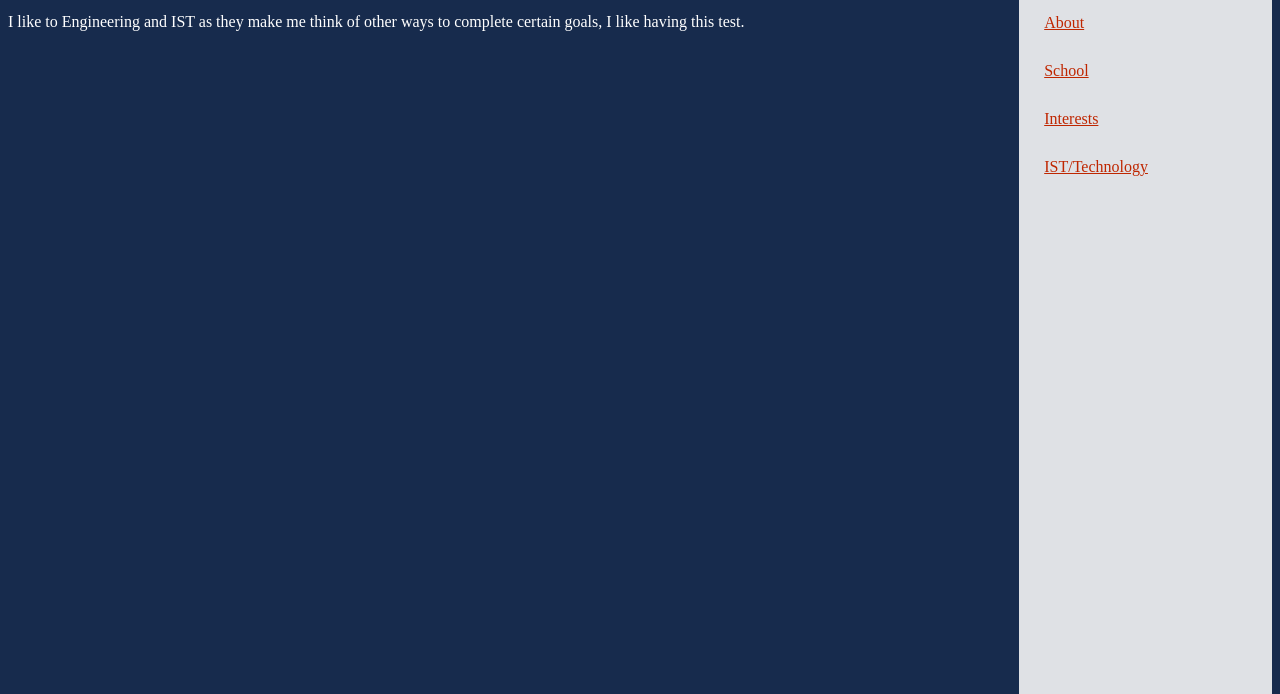
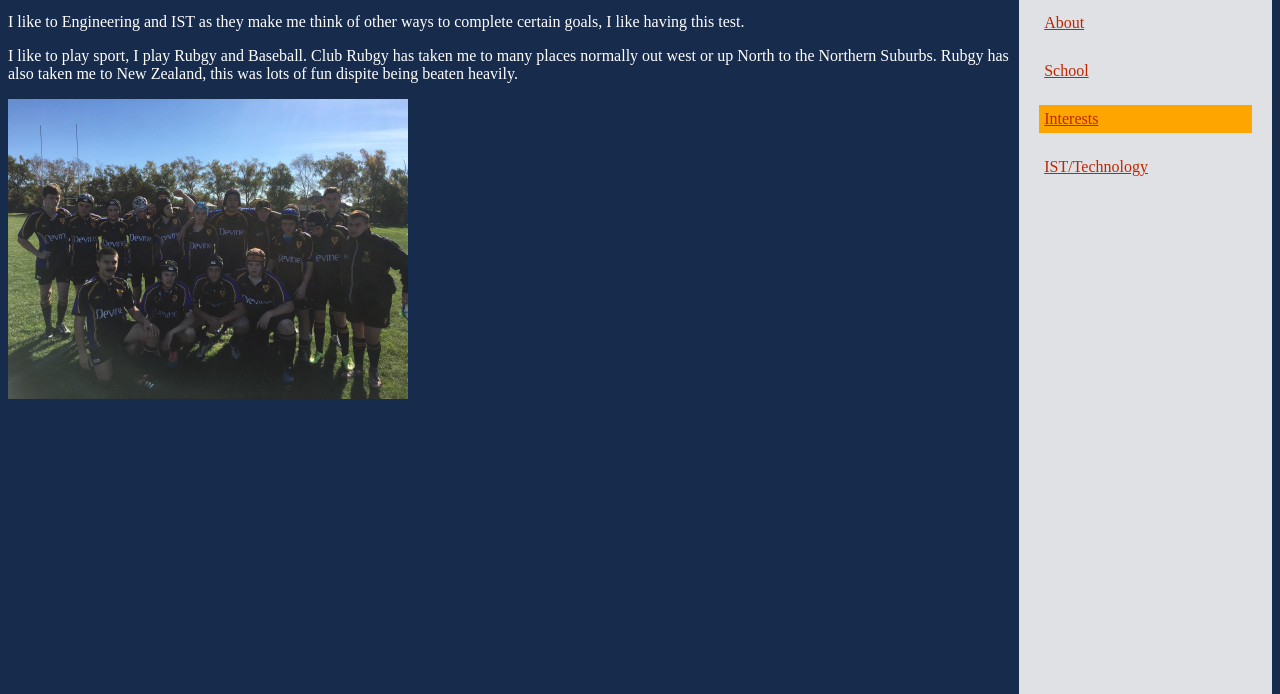
Before and after one commit to Mvaccher/Mvaccher.github.io, a plain HTML site: page Interests.html in a window 1280 px wide. Shown: the part 186-880 px from the top of the page. Drawn offline with Linux system fonts and the light colour scheme.

Commit message:
Add files via upload

```diff
--- a/Interests.html
+++ b/Interests.html
@@ -24,6 +24,9 @@
 <p>Some of my main interests are playing games on the computer and logging crazy amount of hours on steam but also putting my brain to the test through certain areas of knowdlege such as IST, Engineering and Maths.
 </p>
 <p>I like to Engineering and IST as they make me think of other ways to complete certain goals, I like having this test.</p>
+<p>I like to play sport, I play Rubgy and Baseball. Club Rubgy has taken me to many places normally out west or up North to the Northern Suburbs. Rubgy has also taken me to New Zealand, this was lots of fun dispite being beaten heavily. </p>
+
+<img src="NZ.jpg">
 
   </div>
 
@@ -39,7 +42,7 @@
         <li>
           <a style="color: #BF2600" href="Schooling.html">School</a>
         </li>
-        <li>
+        <li class="current">
            <a style="color: #BF2600" href="Interests.html">Interests</a>
         </li>
         <li>
--- a/style.css
+++ b/style.css
@@ -48,3 +48,9 @@ h1{
 h2{
 	color: #BF2600
 }
+img{
+	width: 400px
+}
+.current{
+	background-color: orange
+}
```
Also changed, not shown: About.html (+2 -2 lines), Home.html (+2 -2 lines), IST-Technology.html (+2 -1 lines), Schooling.html (+1 -1 lines), 7.jpg (added), NZ.jpg (added), html-css.jpg (added).
